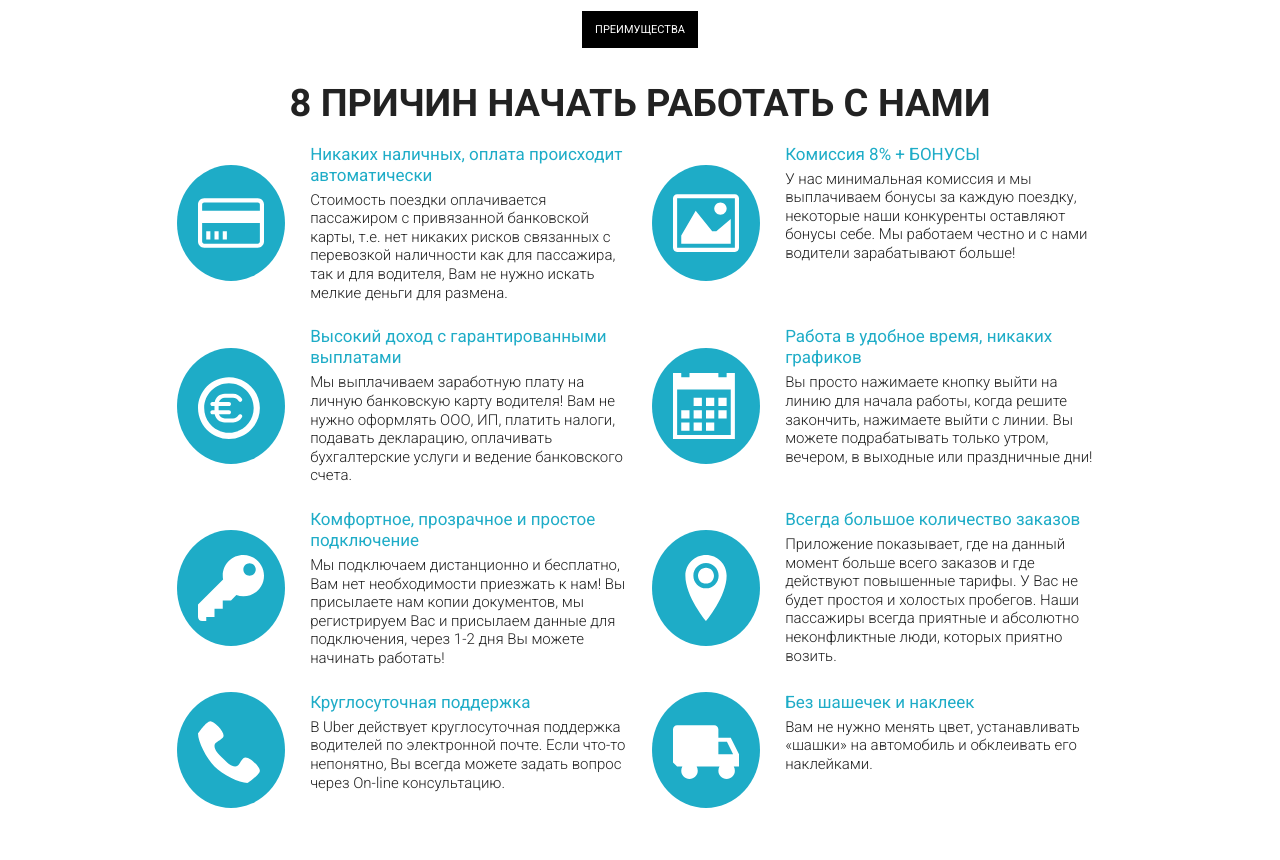
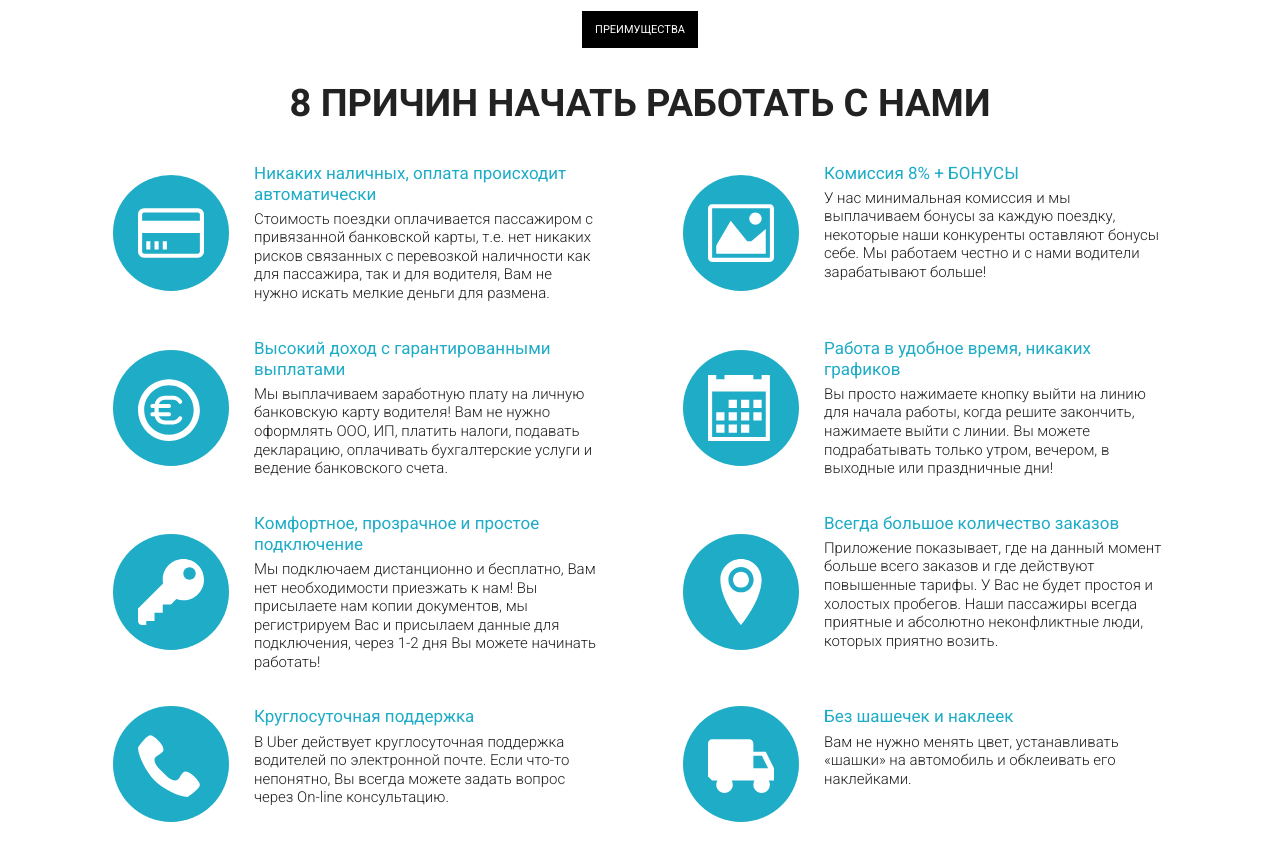
Before and after one commit to stargazinghero/uber, a plain HTML site: page index.html in a window 1280 px wide. Shown: the part 840-1700 px from the top of the page. Drawn offline with Linux system fonts and the light colour scheme.

Commit message:
Code review

```diff
--- a/css/main.css
+++ b/css/main.css
@@ -209,12 +209,11 @@ nav {
   margin-top: 32px;
 }
 
-.start__list {
-  margin-top: 16px;
-}
-
 .start__item {
   display: flex;
+  justify-content: center;
+
+  margin-top: 35px;
 }
 
 .start__item-thumb {
@@ -236,7 +235,7 @@ nav {
 }
 
 .start__item-block {
-  width: 341px;
+  width: 343px;
 }
 
 .start__item-title {
--- a/index.html
+++ b/index.html
@@ -78,7 +78,7 @@
         <h2 class="start__title section-title">8 причин начать работать с нами</h2>
         <div class="start__list">
           <div class="row">
-            <div class="col-md-5 offset-md-1 start__item">
+            <div class="col-md-6 start__item">
               <div class="start__item-thumb">
                 <svg class="start__item-icon" width="80px" height="66px">
                   <use href="./images/icons/symbol-defs.svg#icon-credit-card"></use>
@@ -89,7 +89,7 @@
                 <p class="start__item-text">Стоимость поездки оплачивается пассажиром с привязанной банковской карты, т.е. нет никаких рисков связанных с перевозкой наличности как для пассажира, так и для водителя, Вам не нужно искать мелкие деньги для размена.</p>
               </div>
             </div>
-            <div class="col-md-5 start__item">
+            <div class="col-md-6 start__item">
               <div class="start__item-thumb">
                 <svg class="start__item-icon" width="80px" height="66px">
                   <use href="./images/icons/symbol-defs.svg#icon-image"></use>
@@ -100,10 +100,7 @@
                 <p class="start__item-text">У нас минимальная комиссия и мы выплачиваем бонусы за каждую поездку, некоторые наши конкуренты оставляют бонусы себе. Мы работаем честно и с нами водители зарабатывают больше!</p>
               </div>
             </div>
-          </div>
-
-          <div class="row mt-4">
-            <div class="col-md-5 offset-md-1 start__item">
+            <div class="col-md-6 start__item">
               <div class="start__item-thumb">
                 <svg class="start__item-icon" width="80px" height="66px">
                   <use href="./images/icons/symbol-defs.svg#icon-coin-euro"></use>
@@ -114,7 +111,7 @@
                 <p class="start__item-text">Мы выплачиваем заработную плату на личную банковскую карту водителя! Вам не нужно оформлять ООО, ИП, платить налоги, подавать декларацию, оплачивать бухгалтерские услуги и ведение банковского счета.</p>
               </div>
             </div>
-            <div class="col-md-5 start__item">
+            <div class="col-md-6 start__item">
               <div class="start__item-thumb">
                 <svg class="start__item-icon" width="80px" height="66px">
                   <use href="./images/icons/symbol-defs.svg#icon-calendar"></use>
@@ -125,10 +122,7 @@
                 <p class="start__item-text">Вы просто нажимаете кнопку выйти на линию для начала работы, когда решите закончить, нажимаете выйти с линии. Вы можете подрабатывать только утром, вечером, в выходные или праздничные дни!</p>
               </div>
             </div>
-          </div>
-
-          <div class="row mt-4">
-            <div class="col-md-5 offset-md-1 start__item">
+            <div class="col-md-6 start__item">
               <div class="start__item-thumb">
                 <svg class="start__item-icon" width="80px" height="66px">
                   <use href="./images/icons/symbol-defs.svg#icon-key"></use>
@@ -139,7 +133,7 @@
                 <p class="start__item-text">Мы подключаем дистанционно и бесплатно, Вам нет необходимости приезжать к нам! Вы присылаете нам копии документов, мы регистрируем Вас и присылаем данные для подключения, через 1-2 дня Вы можете начинать работать!</p>
               </div>
             </div>
-            <div class="col-md-5 start__item">
+            <div class="col-md-6 start__item">
               <div class="start__item-thumb">
                 <svg class="start__item-icon" width="80px" height="66px">
                   <use href="./images/icons/symbol-defs.svg#icon-location2"></use>
@@ -150,10 +144,7 @@
                 <p class="start__item-text">Приложение показывает, где на данный момент больше всего заказов и где действуют повышенные тарифы. У Вас не будет простоя и холостых пробегов. Наши пассажиры всегда приятные и абсолютно неконфликтные люди, которых приятно возить.</p>
               </div>
             </div>
-          </div>
-
-          <div class="row mt-4">
-            <div class="col-md-5 offset-md-1 start__item">
+            <div class="col-md-6 start__item">
               <div class="start__item-thumb">
                 <svg class="start__item-icon" width="80px" height="66px">
                   <use href="./images/icons/symbol-defs.svg#icon-phone"></use>
@@ -164,7 +155,7 @@
                 <p class="start__item-text">В Uber действует круглосуточная поддержка водителей по электронной почте. Если что-то непонятно, Вы всегда можете задать вопрос через On-line консультацию.</p>
               </div>
             </div>
-            <div class="col-md-5 start__item">
+            <div class="col-md-6 start__item">
               <div class="start__item-thumb">
                 <svg class="start__item-icon" width="80px" height="66px">
                   <use href="./images/icons/symbol-defs.svg#icon-truck"></use>
```
